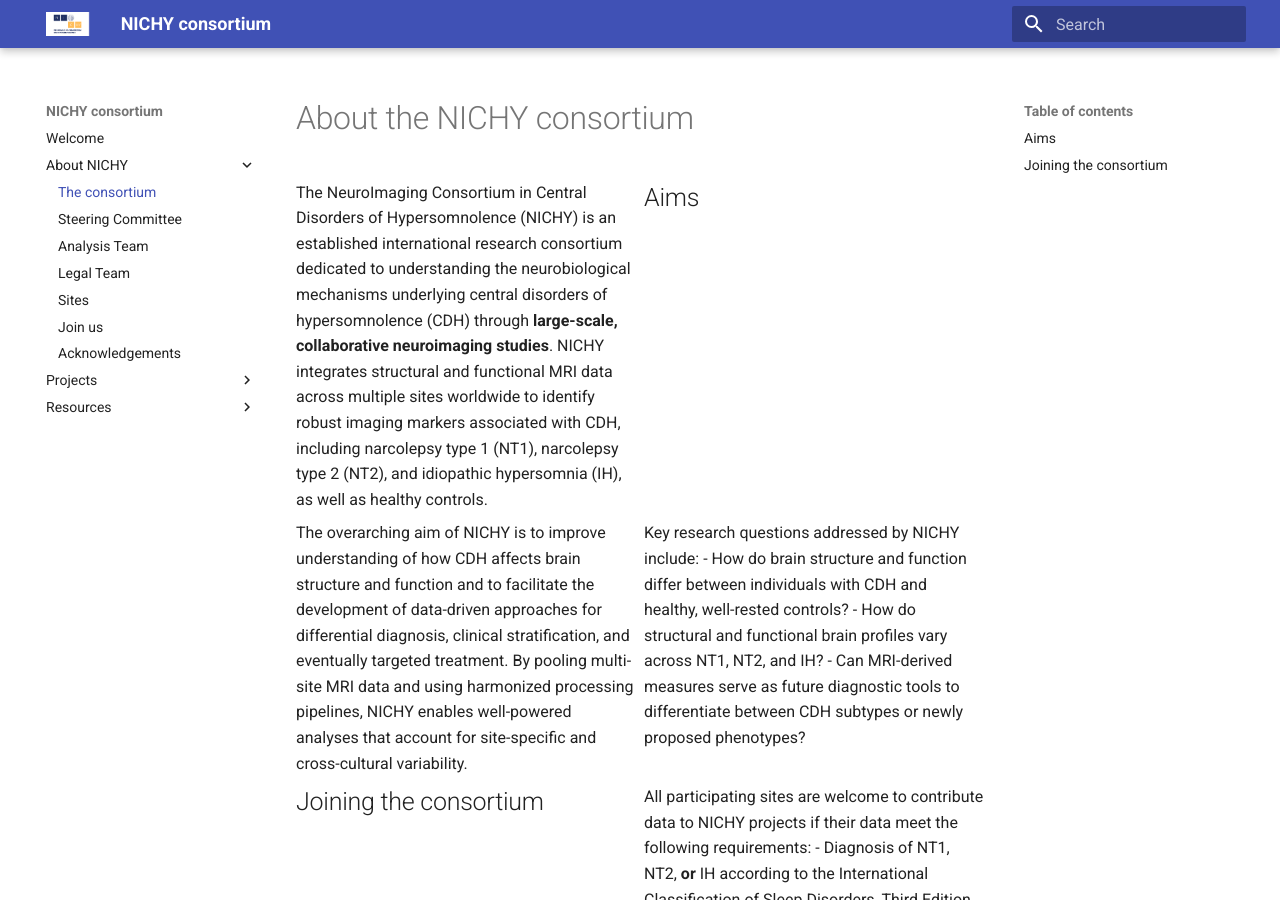
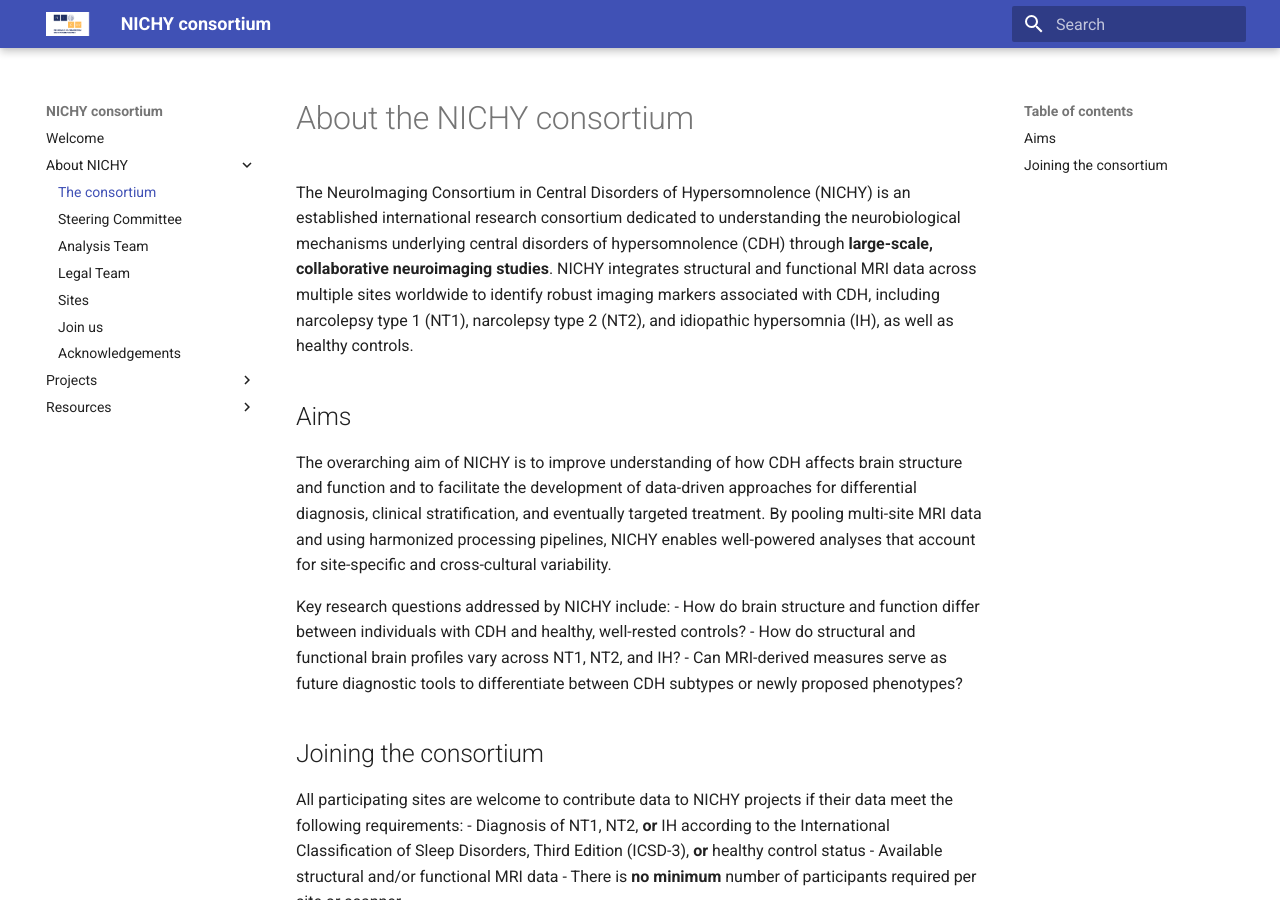
Before and after one commit to nichy-consortium/nichy, an MkDocs documentation site: the page built from docs/working_group/about_the_consortium.md, in a window 1280 px wide and 900 px high. Built offline with MkDocs 1.6.1 and Material for MkDocs 9.7.7, drawn with Linux system fonts in a browser that asks for light colours.

Commit message:
Remove HTML div tag from consortium description
Removed unnecessary HTML div tag from the document.

```diff
--- a/docs/working_group/about_the_consortium.md
+++ b/docs/working_group/about_the_consortium.md
@@ -1,6 +1,5 @@
 # About the NICHY consortium
 
-<div class="grid cards" markdown>
 
 The NeuroImaging Consortium in Central Disorders of Hypersomnolence (NICHY) is an established international research consortium dedicated to understanding the neurobiological mechanisms underlying central disorders of hypersomnolence (CDH) through **large-scale, collaborative neuroimaging studies**. NICHY integrates structural and functional MRI data across multiple sites worldwide to identify robust imaging markers associated with CDH, including narcolepsy type 1 (NT1), narcolepsy type 2 (NT2), and idiopathic hypersomnia (IH), as well as healthy controls.
 
```
